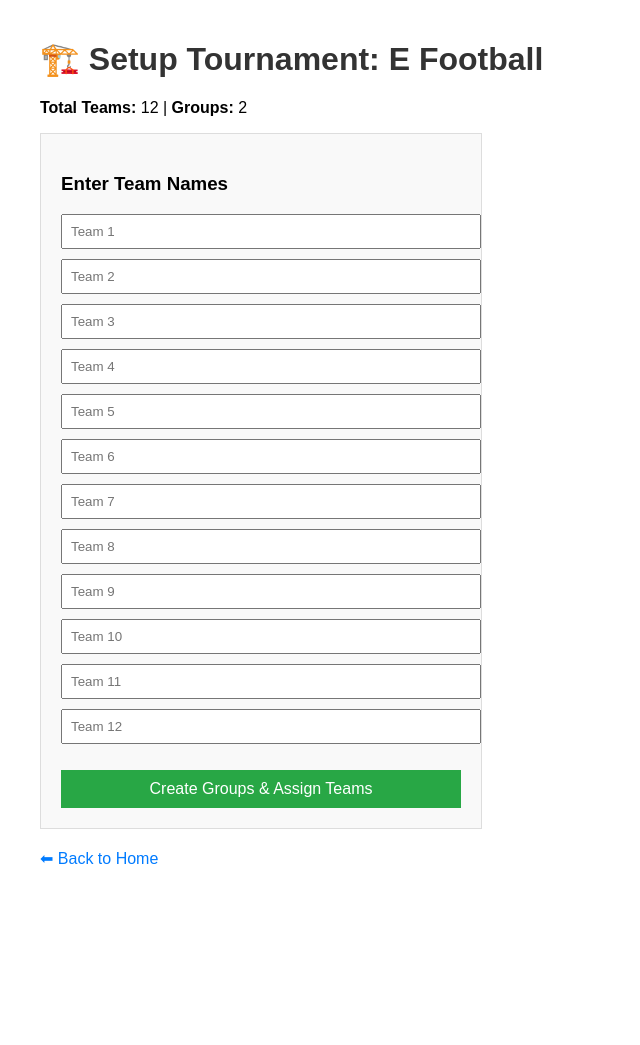
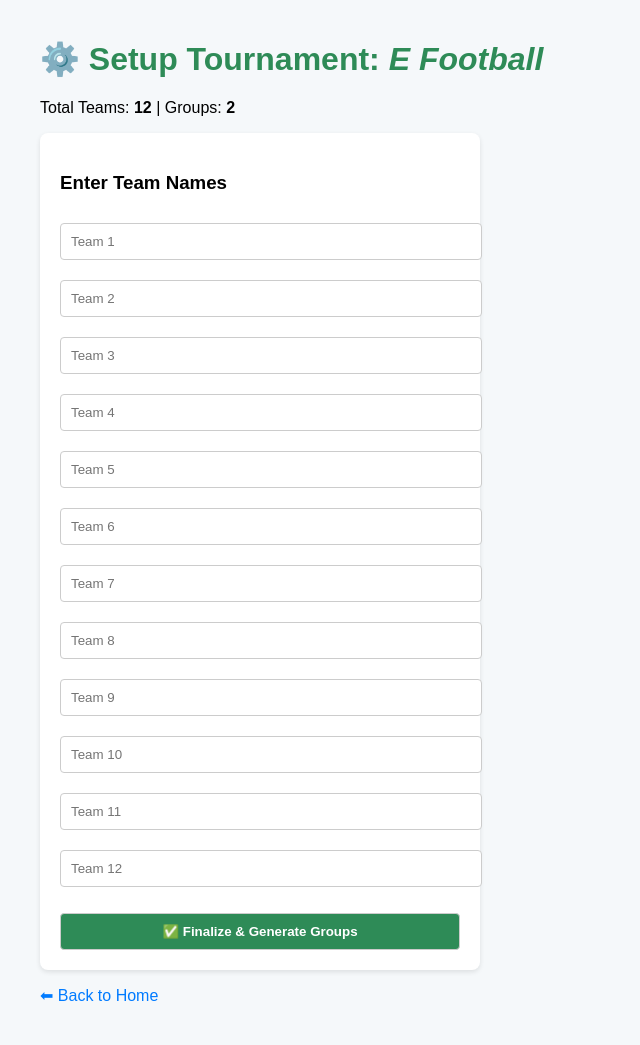
Before and after one commit to RkTushar/Tournamento----using-python, a Django app: page /tournament/1/setup/ in a window 1280 px wide. Shown: the whole page, without its empty margins (0-640 px from the left). Before the commit the page ends 864 px from the top, so only its background shows below. Run offline with Django 5.2, Linux system fonts and the light colour scheme; data comes from the database, SQL or seed files in the repository.

Commit message:
Update setup_tournament.html

```diff
--- a/tournamento/core/templates/core/setup_tournament.html
+++ b/tournamento/core/templates/core/setup_tournament.html
@@ -7,51 +7,54 @@
         body {
             font-family: Arial, sans-serif;
             margin: 40px;
+            background-color: #f5f8fa;
         }
         h1 {
-            color: #333;
+            color: #2E8B57;
         }
         form {
-            background: #f9f9f9;
+            background: #ffffff;
             padding: 20px;
-            border: 1px solid #ddd;
+            border-radius: 8px;
+            box-shadow: 0 2px 5px rgba(0,0,0,0.1);
             width: 400px;
         }
-        input[type="text"] {
+        input, button {
             width: 100%;
-            padding: 8px;
+            padding: 10px;
+            margin-top: 10px;
+            border-radius: 4px;
+            border: 1px solid #ccc;
+        }
+        button {
+            background-color: #2E8B57;
+            color: white;
+            font-weight: bold;
+            cursor: pointer;
+        }
+        button:hover {
+            background-color: #276947;
+        }
+        ul {
+            padding-left: 0;
+            list-style-type: none;
+        }
+        li {
             margin-bottom: 10px;
         }
-        button {
-            background: #28a745;
-            color: white;
-            padding: 10px;
-            border: none;
-            width: 100%;
-            cursor: pointer;
-            font-size: 16px;
-        }
-        button:hover {
-            background: #218838;
-        }
         a {
-            display: inline-block;
-            margin-top: 20px;
-            color: #007bff;
             text-decoration: none;
+            color: #007BFF;
         }
         a:hover {
             text-decoration: underline;
         }
-        ul {
-            list-style: none;
-            padding-left: 0;
-        }
     </style>
 </head>
 <body>
-    <h1>🏗️ Setup Tournament: {{ tournament.name }}</h1>
-    <p><strong>Total Teams:</strong> {{ tournament.total_teams }} | <strong>Groups:</strong> {{ tournament.total_groups }}</p>
+
+    <h1>⚙️ Setup Tournament: <em>{{ tournament.name }}</em></h1>
+    <p>Total Teams: <strong>{{ tournament.total_teams }}</strong> | Groups: <strong>{{ tournament.total_groups }}</strong></p>
 
     <form method="POST">
         {% csrf_token %}
@@ -63,9 +66,10 @@
                 </li>
             {% endfor %}
         </ul>
-        <button type="submit">Create Groups & Assign Teams</button>
+        <button type="submit">✅ Finalize & Generate Groups</button>
     </form>
 
-    <a href="{% url 'home' %}">⬅ Back to Home</a>
+    <p><a href="{% url 'home' %}">⬅ Back to Home</a></p>
+
 </body>
 </html>
```
